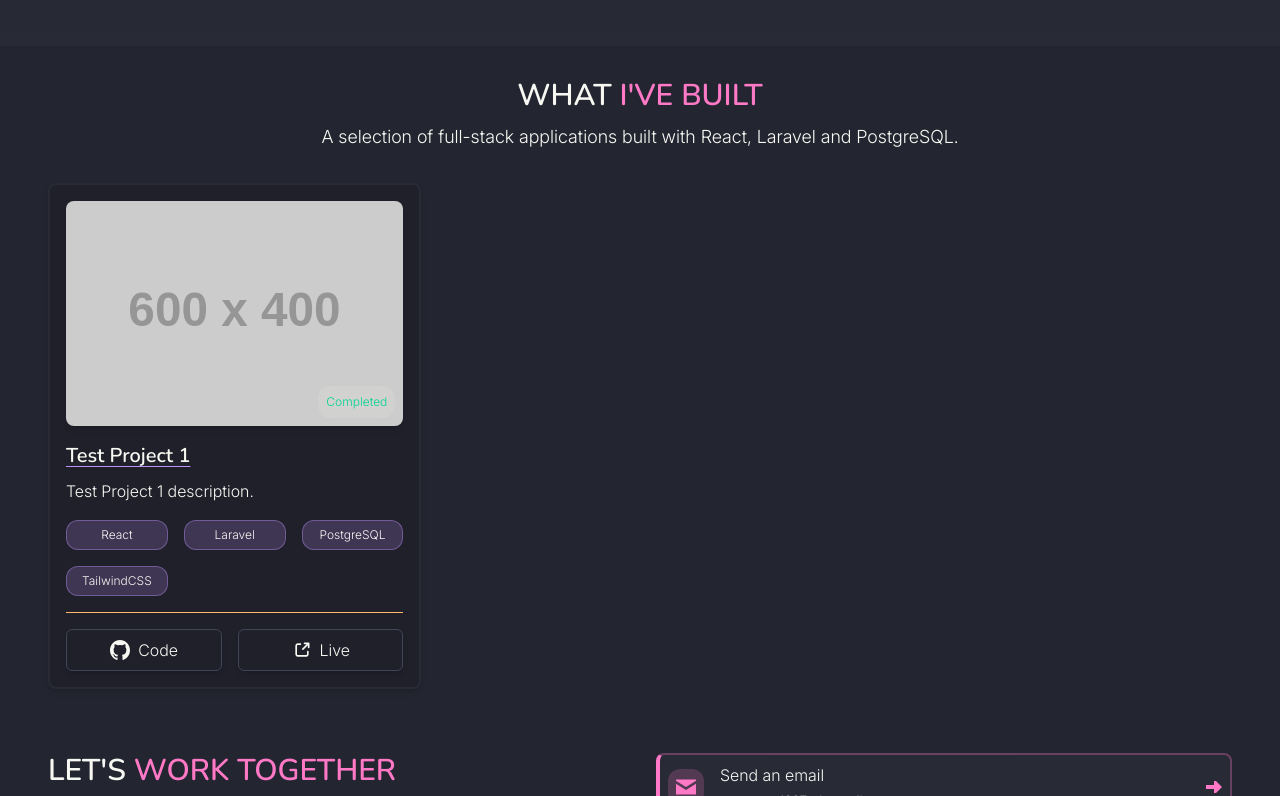
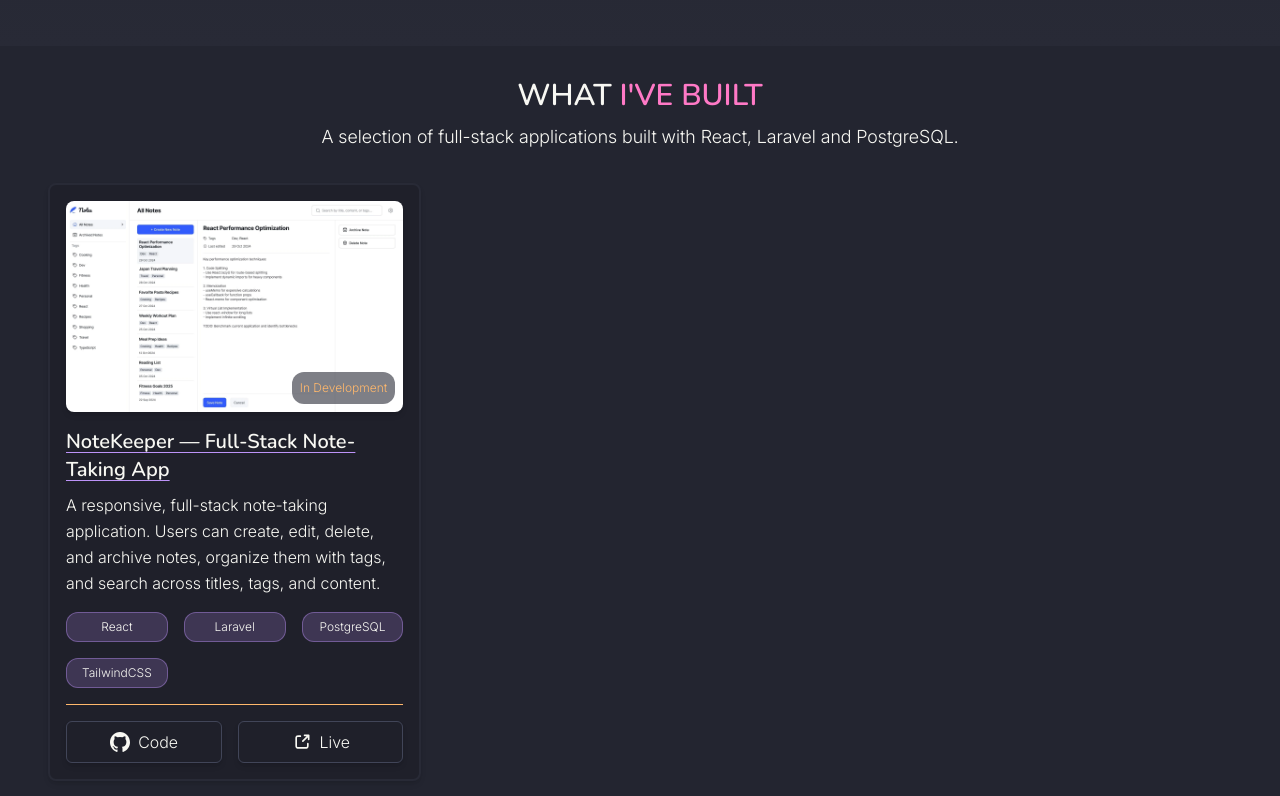
Before and after one commit to Cruse180795/my-portfolio, a React (Vite) app: page / in a window 1280 px wide. Shown: the part 516-1312 px from the top of the page. Built offline with nearby package versions, Linux system fonts and the light colour scheme.

Commit message:
change: Replaced dummy project data with currently in development project data

```diff
--- a/src/App.tsx
+++ b/src/App.tsx
@@ -9,14 +9,19 @@ const githubLink = "https://github.com/Cruse180795";
 const linkedinLink = "https://www.linkedin.com/in/ryancruse1807/";
 const mailtoLink = "ryancruse1807@hotmail.com";
 
+
+// Project Image imports
+import NoteKeeperProjectImage from "./assets/images/NoteKeeper.webp"
+
 const testProjects = [
   {
     id: 1,
-    name: 'Test Project 1',
-    description: 'Test Project 1 description.',
+    name: 'NoteKeeper — Full-Stack Note-Taking App',
+    description: 'A responsive, full-stack note-taking application. Users can create, edit, delete, and archive notes, organize them with tags, and search across titles, tags, and content.',
     stack: ['React', 'Laravel', 'PostgreSQL', 'TailwindCSS'],
-    image: 'https://placehold.co/600x400/000000/FFF',
-    status: 'Completed',
+    image: NoteKeeperProjectImage,
+    status: 'In Development',
+    imageBg: 'Light',
     githubLink: '',
     liveLink: ''
   },
--- a/src/components/sections/ProjectSection.tsx
+++ b/src/components/sections/ProjectSection.tsx
@@ -8,6 +8,7 @@ interface Project {
   stack: string[];
   image: string;
   status: string;
+  imageBg: string;
   githubLink: string;
   liveLink: string;
 }
--- a/src/components/ui/ProjectCard.tsx
+++ b/src/components/ui/ProjectCard.tsx
@@ -5,6 +5,7 @@ interface ProjectCardProps {
     stack: string[];
     image: string;
     status: string;
+    imageBg: string;
     githubLink: string;
     liveLink: string;
   };
@@ -21,7 +22,10 @@ function ProjectCard({ project }: ProjectCardProps) {
       <div className="relative">
         {/** Project Image */}
         <img src={project.image} alt={`${project.name} Project Screenshot`} className="rounded-image border-neutral shadow-md" loading="lazy" decoding="async" width={600} height={400}/>
-        <p className={`text-xs absolute bottom-2 right-2 rounded-badge p-2 bg-base-content/10 backdrop-blur-sm ${project.status === 'Completed' ? 'text-emerald-400' : 'text-accent'}`}>{ project.status}</p>
+        <p className={`text-xs absolute bottom-2 right-2 rounded-badge p-2
+          ${project.imageBg === 'Dark' ? 'bg-base-content/10 backdrop-blur-md' : 'bg-base-100/60'}
+          ${project.status === 'Completed' ? 'text-emerald-400' : 'text-accent'}
+          `}>{project.status}</p>
       </div>
 
       <div className="space-y-4">
```
Also changed, not shown: src/assets/images/NoteKeeper.webp (added).
